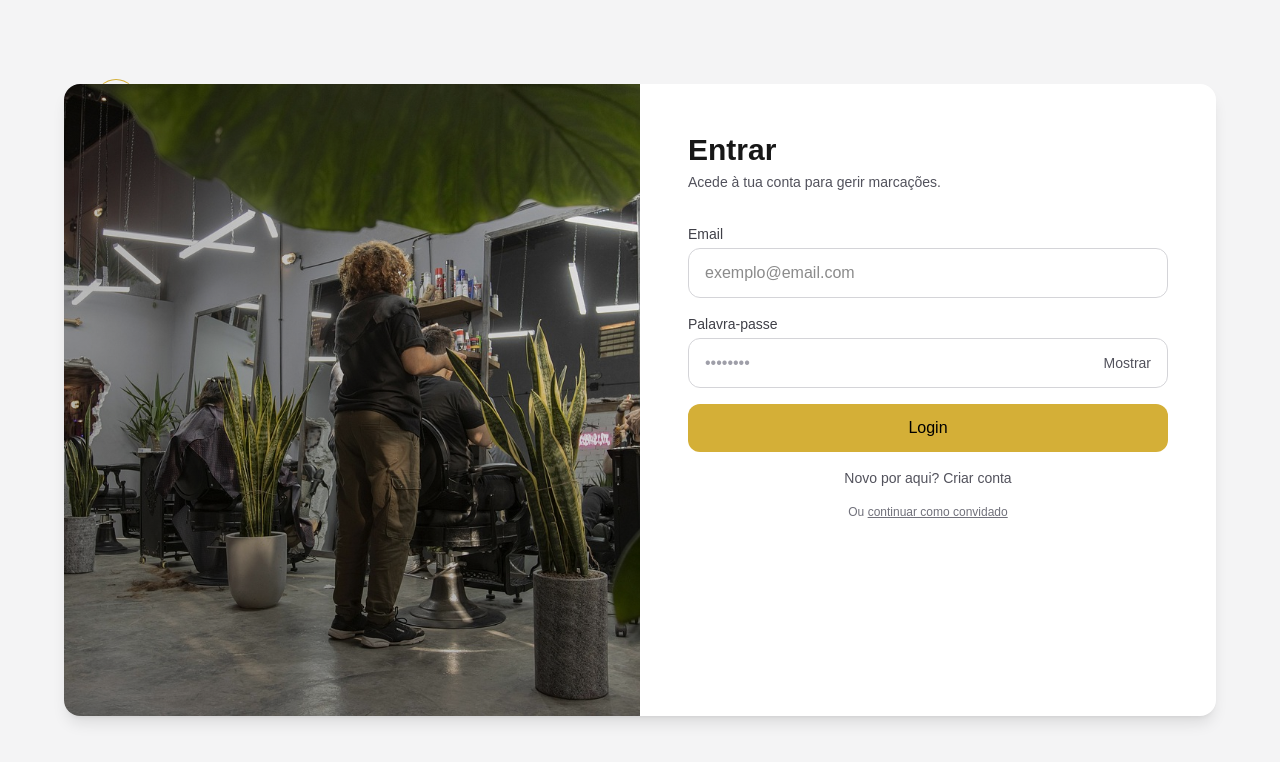
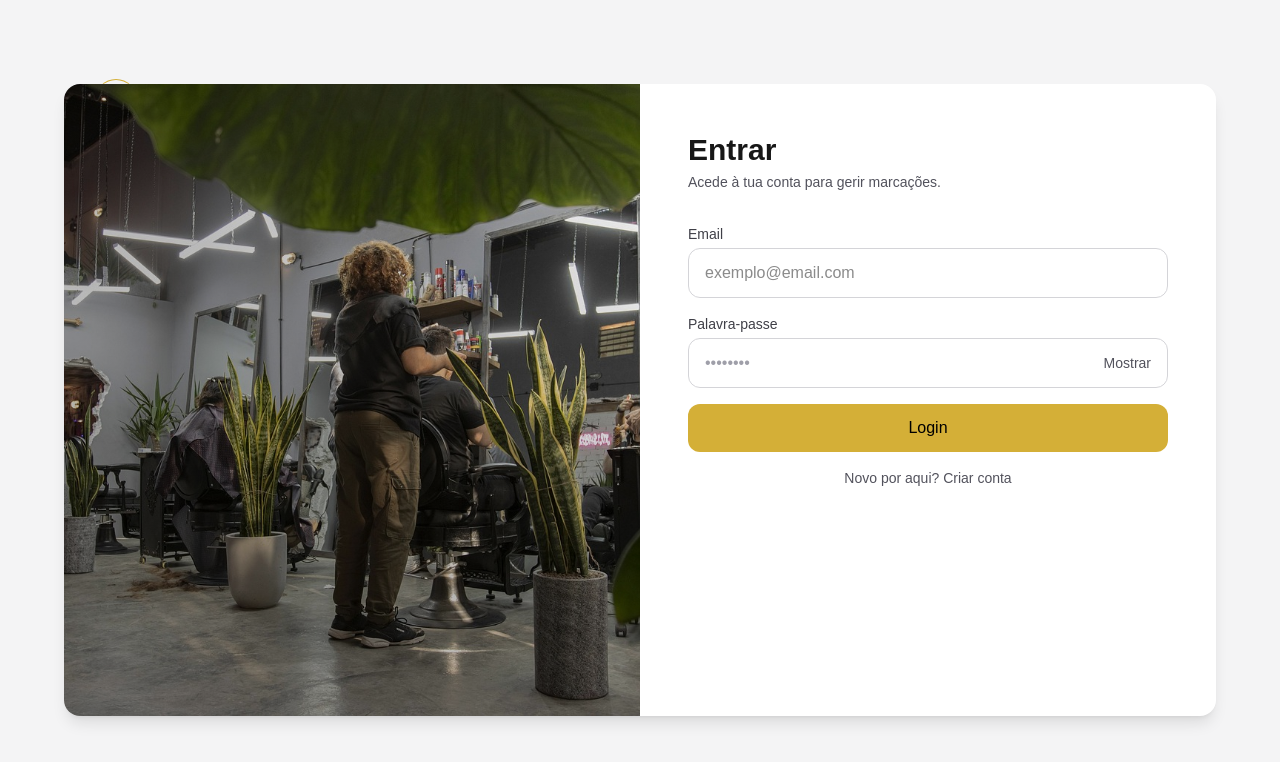
Before and after one commit to Quim222/bookhair, a Next.js app: page /login in a window 1280 px wide. Shown: the top 762 px of the page. Built offline with nearby package versions, Linux system fonts and the light colour scheme; no server answers.

Commit message:
Remove guest login option
Removed guest login option from the login page.

```diff
--- a/src/app/login/page.tsx
+++ b/src/app/login/page.tsx
@@ -193,15 +193,6 @@ export default function Page() {
                     Criar conta
                   </button>
                 </p>
-                <p className="text-xs text-zinc-500 text-center">
-                  Ou{" "}
-                  <a
-                    href="/booking?mode=guest"
-                    className="underline hover:text-[--gold]"
-                  >
-                    continuar como convidado
-                  </a>
-                </p>
               </form>
             </div>
           </section>
```
